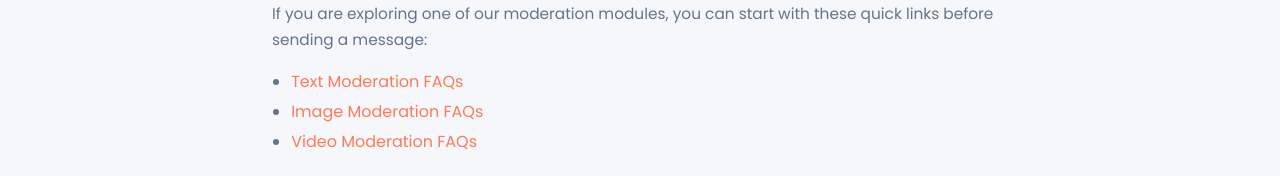
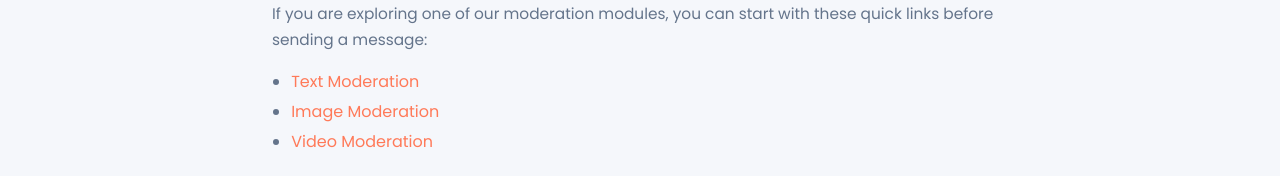
Before and after one commit to contactemaanshahid09-sketch/getVeriSight, a Next.js app: page /contact in a window 1280 px wide. Shown: the part 280-456 px from the top of the page. Built offline with nearby package versions, Linux system fonts and the light colour scheme; no server answers.

Commit message:
Remove FAQs from Contact page

```diff
--- a/src/app/contact/page.tsx
+++ b/src/app/contact/page.tsx
@@ -2,9 +2,9 @@ import Link from "next/link";
 import { ContactForm } from "@/components/contact/contact-form";
 
 const faqLinks = [
-  { label: "Text Moderation FAQs", href: "/text-moderation" },
-  { label: "Image Moderation FAQs", href: "/image-moderation" },
-  { label: "Video Moderation FAQs", href: "/video-moderation" },
+  { label: "Text Moderation", href: "/text-moderation" },
+  { label: "Image Moderation", href: "/image-moderation" },
+  { label: "Video Moderation", href: "/video-moderation" },
 ] as const;
 
 export default function ContactPage() {
```
